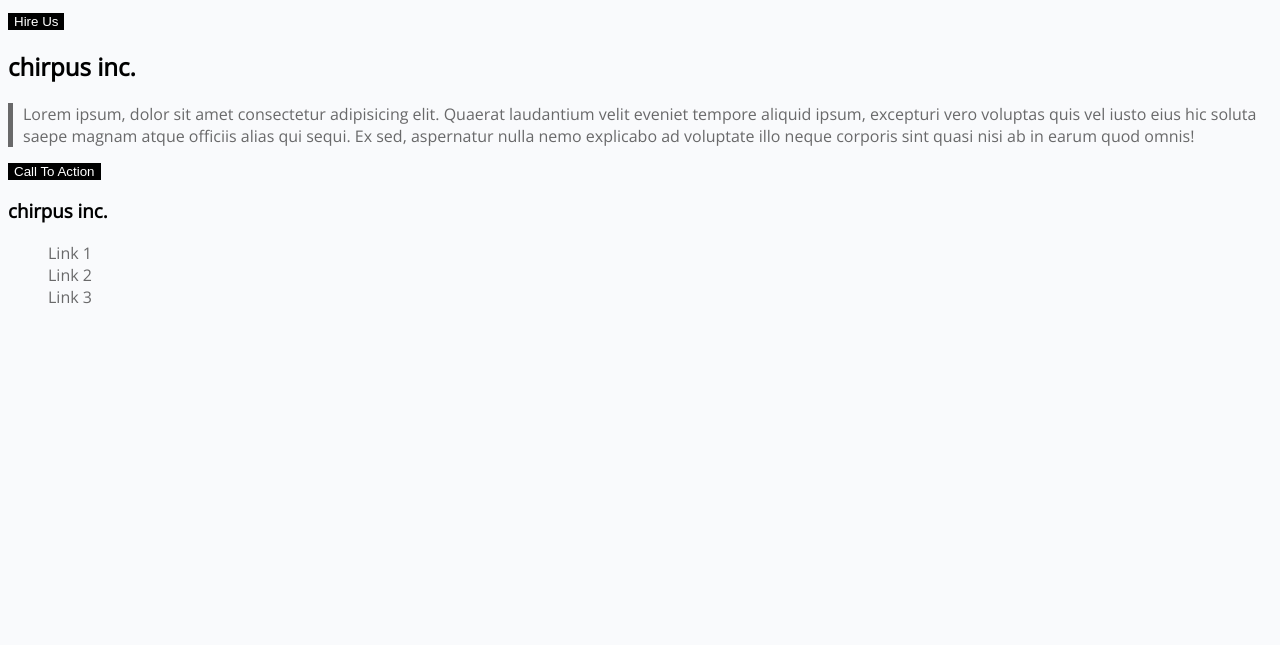
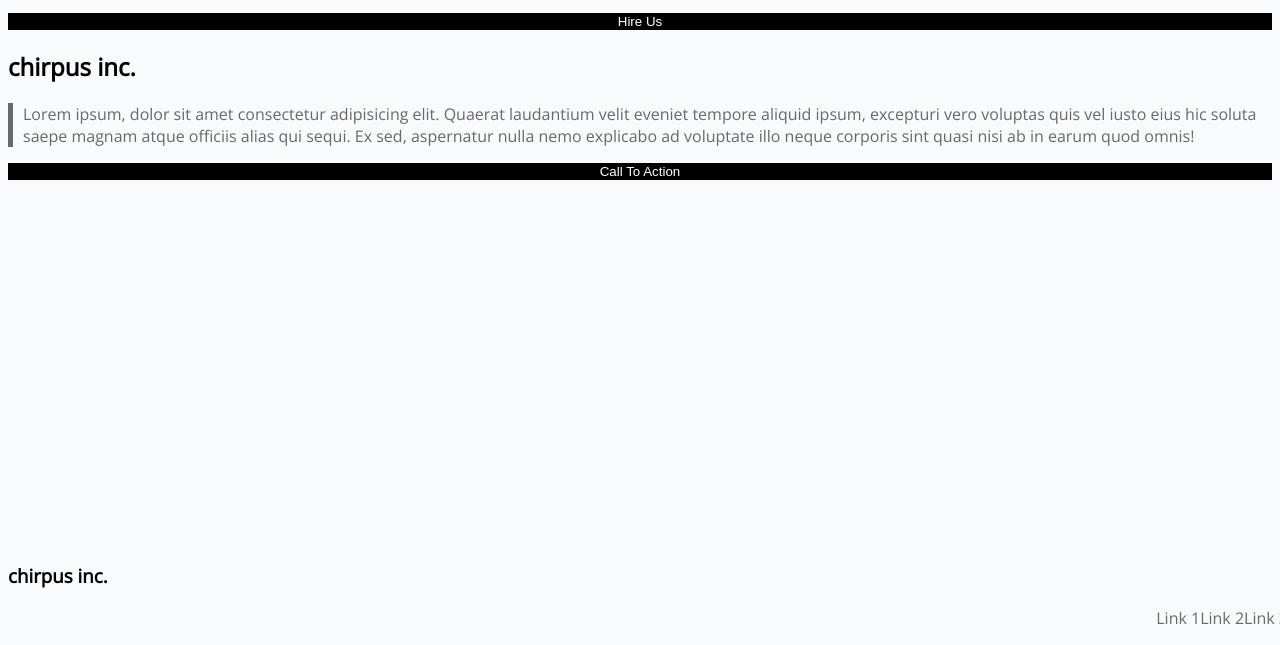
Before and after one commit to dairsmithgit/lab2, a plain HTML site: page index.html in a window 1280 px wide. Shown: the part 155-800 px from the top of the page. Drawn offline with nearby package versions, Linux system fonts and the light colour scheme.

Commit message:
applied styles to buttons and footer

```diff
--- a/styles.css
+++ b/styles.css
@@ -25,6 +25,7 @@ header {
     text-align: center;
     text-decoration: none;
     display: block;
+    width: 100%;
 }
 
 h2 {
@@ -44,6 +45,13 @@ h2 {
     text-align: center;
     text-decoration: none;
     display: block;
+    width: 100%;
+}
+
+footer {
+    position: absolute;
+    bottom: 0;
+    width: 100%;
 }
 
 h3 {
@@ -53,6 +61,8 @@ h3 {
 .footer_link ul {
     text-decoration: none;
     list-style-type: none;
+    display: flex;
+    justify-content: right;
 }
 
 .footer_link a {
```
